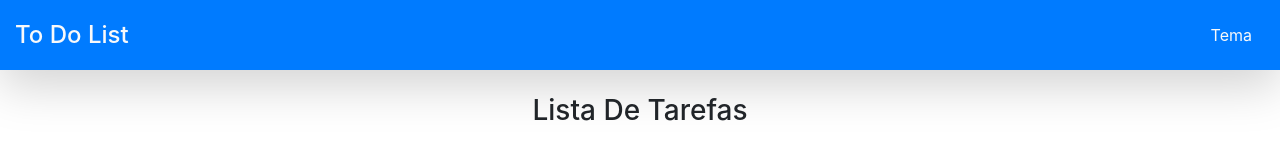
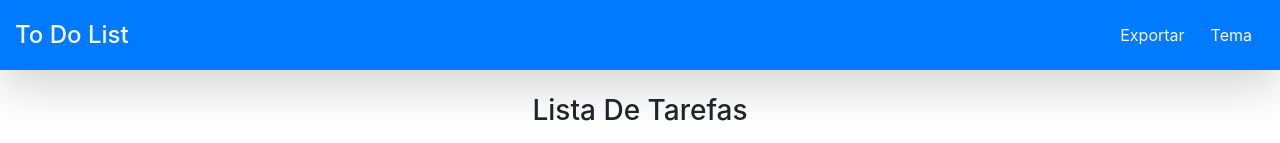
Before and after one commit to LeoniTeixeira/desafio_frontend, a React (Create React App) app: page / in a window 1280 px wide. Shown: the top 143 px of the page. Built offline with nearby package versions, Linux system fonts and the light colour scheme.

Commit message:
criado botão export

```diff
--- a/src/components/Header.js
+++ b/src/components/Header.js
@@ -6,7 +6,10 @@ export default class Header extends Component {
                 <header className='container-fluid py-3 bg-primary shadow-lg '>
                     <row className='d-flex justify-content-between'>
                         <h4 className='text-light my-auto'>To Do List</h4>
-                        <h4 className='text-light my-auto btn'>Tema</h4>
+                        <div>
+                            <span className='text-light my-auto btn btn-primary'>Exportar</span>
+                            <span className='text-light my-auto btn btn-primary'>Tema</span>
+                        </div>
                     </row>
                 </header>
         )
```
